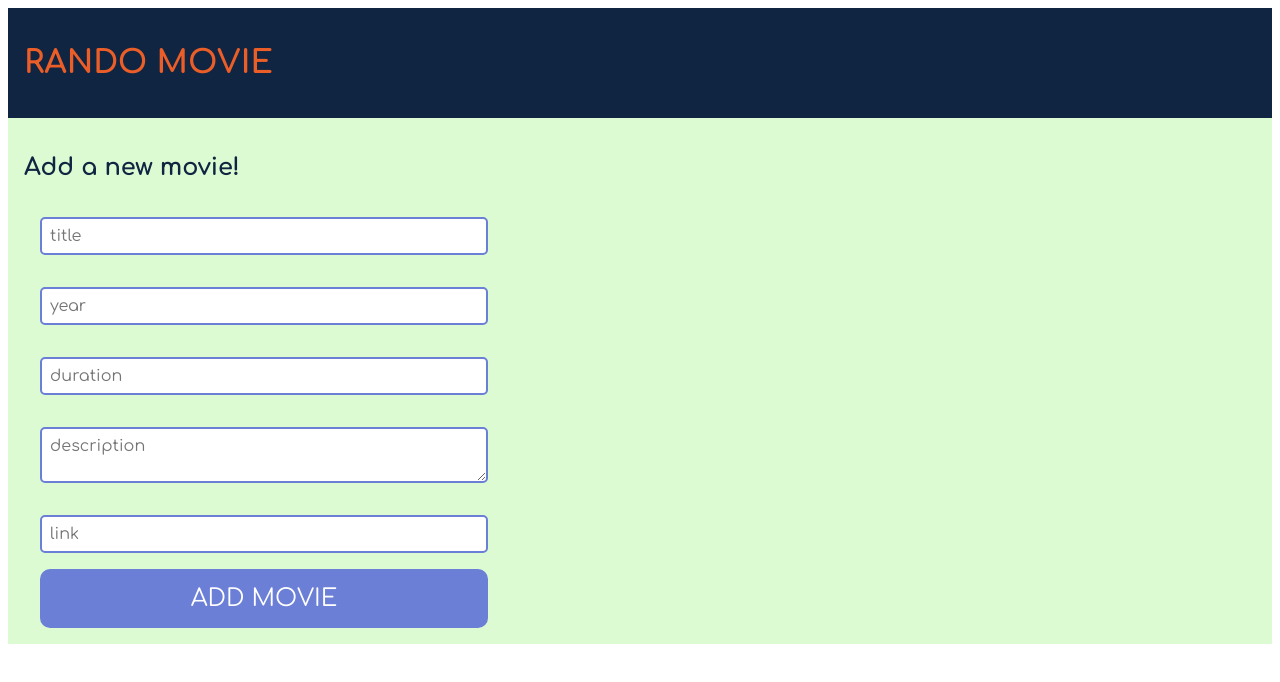
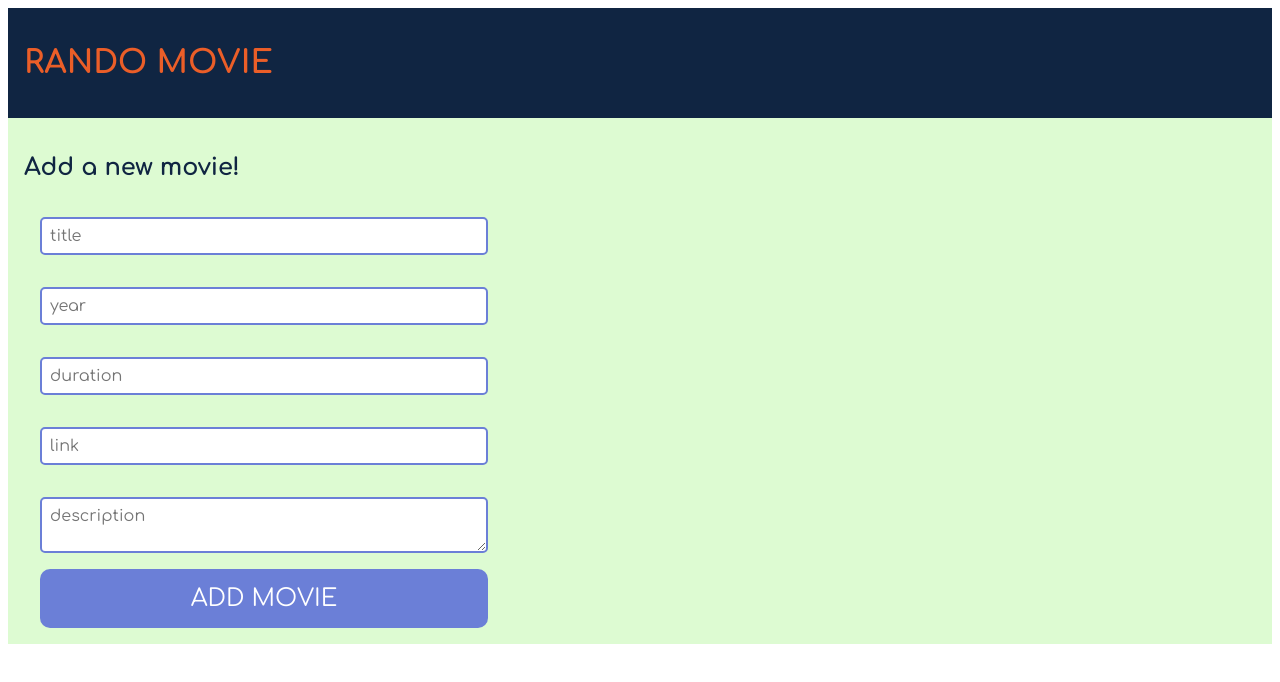
Before and after one commit to Maggie-Boyse/rando-movie, a React (Create React App) app: page / in a window 1280 px wide. Shown: the top 682 px of the page. Built offline with nearby package versions, Linux system fonts and the light colour scheme.

Commit message:
0.5 form post api call function

```diff
--- a/src/components/movieForm/movieForm.js
+++ b/src/components/movieForm/movieForm.js
@@ -1,24 +1,85 @@
 import "../movieForm/movieForm.scss";
-// import { API_URL } from "../../utils/api";
-// import { Link } from "react-router-dom";
+import { useState } from "react";
+import axios from "axios";
+import { API_URL } from "../../utils/api";
 
-const Form = () => {
+function MovieForm() {
+  const [movieTitle, setMovieTitle] = useState("");
+  const handleMovieTitleChange = (e) => {
+    setMovieTitle(e.target.value);
+  };
+
+  const [movieYear, setMovieYear] = useState("");
+  const handleMovieYearChange = (e) => {
+    setMovieYear(e.target.value);
+  };
+
+  const [movieDuration, setMovieDuration] = useState("");
+  const handleMovieDurationChange = (e) => {
+    setMovieDuration(e.target.value);
+  };
+
+  const [movieLink, setMovieLink] = useState("");
+  const handleMovieLinkChange = (e) => {
+    setMovieLink(e.target.value);
+  };
+
+  const [movieDescription, setMovieDescription] = useState("");
+  const handleMovieDescriptionChange = (e) => {
+    setMovieDescription(e.target.value);
+  };
+
+  const handleSubmitForm = async (e) => {
+    e.preventDefault();
+    try {
+      const newMovie = {
+        title: movieTitle,
+        year: movieYear,
+        duration: movieDuration,
+        link: movieLink,
+        description: movieDescription,
+      };
+      await axios.post(`${API_URL}/movies`, newMovie);
+    } catch (error) {
+      console.log(error, "cannot post right now");
+    }
+  };
+
   return (
-    <section className="form">
+    <form className="form" onSubmit={handleSubmitForm}>
       <h2 className="form__main-title">Add a new movie!</h2>
       <div className="form__input-fields">
-        <input className="form__title" placeholder="title"></input>
-        <input className="form__year" placeholder="year"></input>
-        <input className="form__duration" placeholder="duration"></input>
+        <input
+          className="form__title"
+          placeholder="title"
+          onChange={handleMovieTitleChange}
+        ></input>
+        <input
+          className="form__year"
+          placeholder="year"
+          onChange={handleMovieYearChange}
+        ></input>
+        <input
+          className="form__duration"
+          placeholder="duration"
+          onChange={handleMovieDurationChange}
+        ></input>
+        <input
+          className="form__link"
+          placeholder="link"
+          onChange={handleMovieLinkChange}
+        ></input>
         <textarea
           className="form__description"
           placeholder="description"
+          onChange={handleMovieDescriptionChange}
         ></textarea>
-        <input className="form__link" placeholder="link"></input>
-        <button className="form__button">ADD MOVIE</button>
+        <button className="form__button" type="submit">
+          ADD MOVIE
+        </button>
       </div>
-    </section>
+    </form>
   );
-};
+}
 
-export default Form;
+export default MovieForm;
--- a/src/pages/homePage/homePage.js
+++ b/src/pages/homePage/homePage.js
@@ -1,12 +1,12 @@
 import "../homePage/homePage.scss";
 import Header from "../../components/header/header";
-import Form from "../../components/movieForm/movieForm";
+import MovieForm from "../../components/movieForm/movieForm";
 
 function HomePage() {
   return (
     <div className="home-page">
       <Header />
-      <Form />
+      <MovieForm />
     </div>
   );
 }
--- a/src/utils/api.js
+++ b/src/utils/api.js
@@ -1 +1 @@
-export const API_URL = "http://localhost:3030/api";
+export const API_URL = "http://localhost:8080/api";
```
